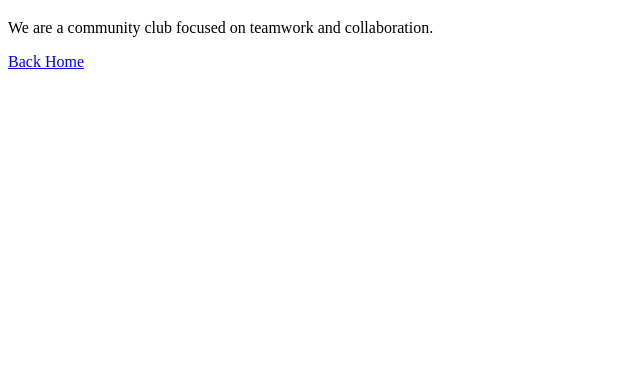
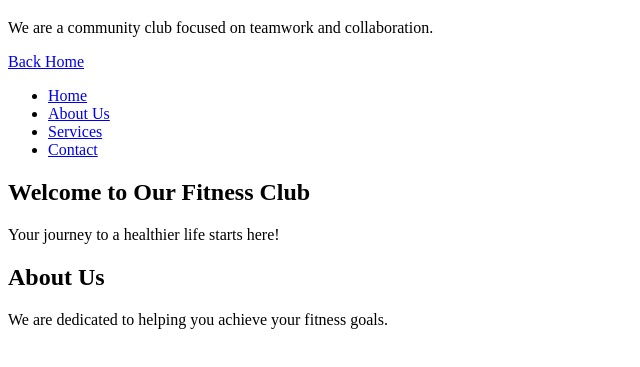
Before and after one commit to atharvp2722/club-webapp, a plain HTML site: page about.html in a window 1280 px wide. Shown: the part 61-428 px from the top of the page, without its empty margins (0-640 px from the left). Drawn offline with Linux system fonts and the light colour scheme.

Commit message:
third commit

```diff
--- a/about.html
+++ b/about.html
@@ -10,5 +10,22 @@
      <h1>About Us</h1>
     <p>We are a community club focused on teamwork and collaboration.</p>
     <a href="index.html">Back Home</a>
+    <nav>
+        <ul>
+            <li><a href="#home">Home</a></li>
+            <li><a href="#about">About Us</a></li>
+            <li><a href="#services">Services</a></li>
+            <li><a href="#contact">Contact</a></li>
+        </ul>
+    </nav>
+    <section id="home">
+        <h2>Welcome to Our Fitness Club</h2>
+        <p>Your journey to a healthier life starts here!</p>
+    </section>
+    <section id="about">
+        <h2>About Us</h2>
+        <p>We are dedicated to helping you achieve your fitness goals.</p>
+
+
 </body>
 </html>
```
Also changed, not shown: index.html (+16 -0 lines), pom.xml (+7 -0 lines).
